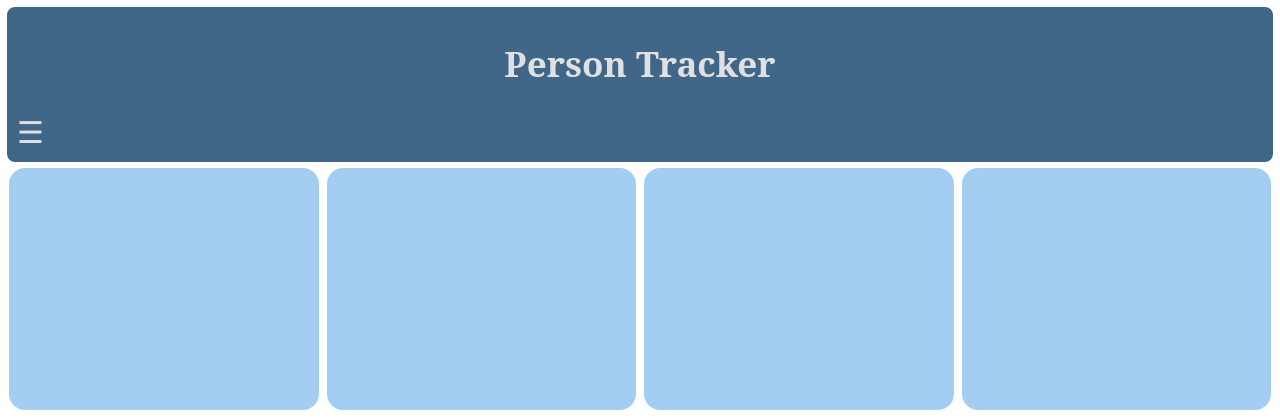
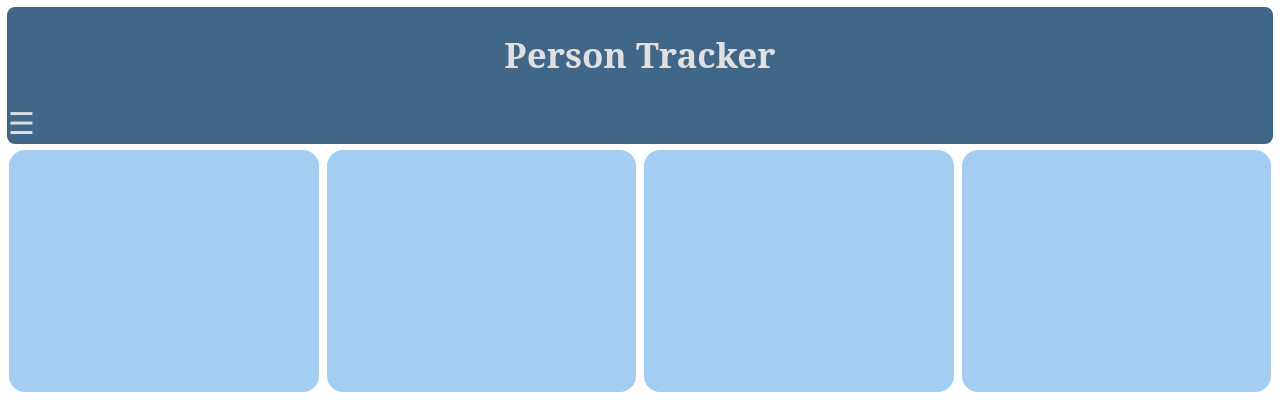
Before and after one commit to siddhesh13/heroku-flask-template, a Flask app: template templates/responsive.html in a window 1280 px wide. Shown: the top 420 px of the page. Run offline with Flask 2, Linux system fonts and the light colour scheme; the template is opened without the code that fills it, so the values that code supplies are empty.

Commit message:
first commit

```diff
--- a/templates/responsive.html
+++ b/templates/responsive.html
@@ -1,7 +1,7 @@
 <!DOCTYPE html>
 <html lang="en">
 <head>
-<title>CSS Website Layout</title>
+<title>Person Tracker Live</title>
 <meta charset="utf-8">
 <meta name="viewport" content="width=device-width, initial-scale=1">
 <style>
@@ -54,7 +54,7 @@ body {
 /* Style the header */
 .header {
     background-color: #416788;
-    padding: 10px;
+    padding: 1px;
 
     border-radius: 10px;
     border: 2px solid white;
```
